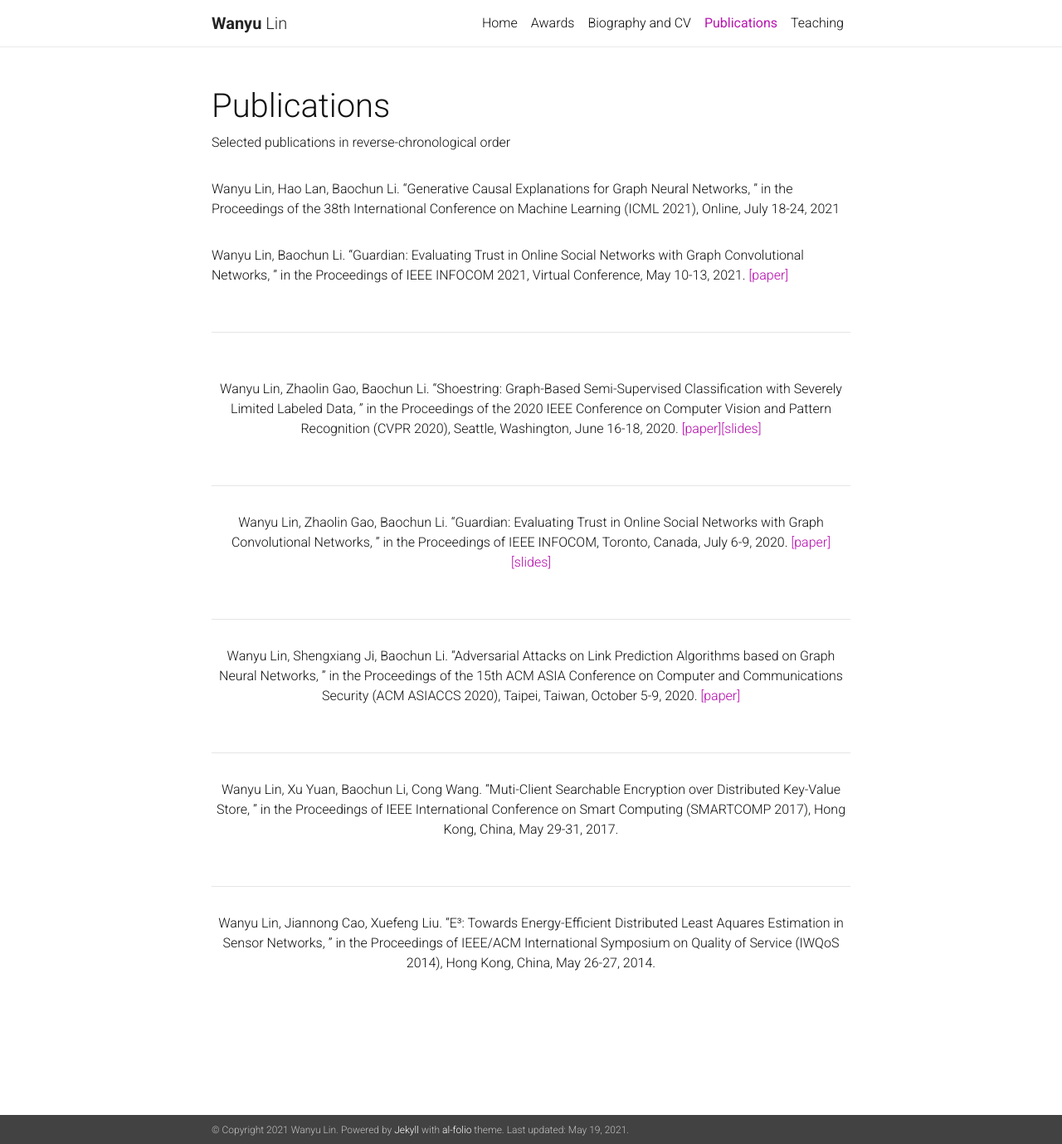
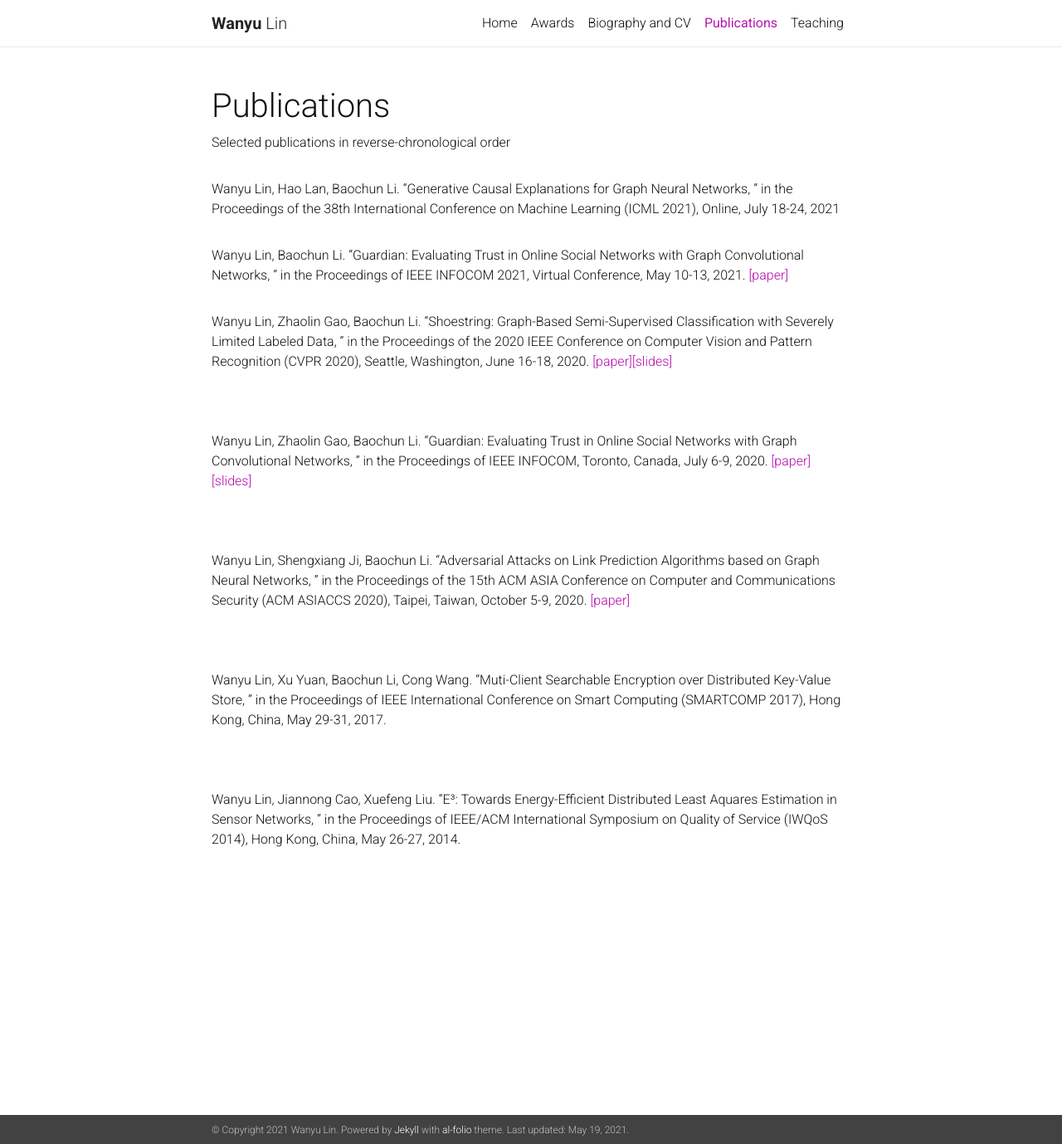
Before and after one commit to wanyu-lin/wanyu-lin.github.io, a Jekyll site: the page built from _pages/publications.md, in a window 1280 px wide and 1379 px high. Shown: the whole window at 83% size. Built offline with Jekyll 4.4.1, drawn with Linux system fonts in a browser that asks for light colours; nearby versions of some CDN libraries; a style sheet for code colours, icons or effects is not loaded.

Commit message:
Update publications.md

```diff
--- a/_pages/publications.md
+++ b/_pages/publications.md
@@ -15,29 +15,24 @@
 <div class="publications">
 <p style="width:100%">Wanyu Lin, Baochun Li. &#8220;Guardian: Evaluating Trust in Online Social Networks with Graph Convolutional Networks, &#8221; in the Proceedings of IEEE INFOCOM 2021, Virtual Conference, May 10-13, 2021. <a href="../assets/publications/wlin-infocom21.pdf">[paper]</a></p>
 </div>
+<!-- shoestring -->
+<div class="publications">
+<p style="width:100%">Wanyu Lin, Zhaolin Gao, Baochun Li. &#8220;Shoestring: Graph-Based Semi-Supervised Classification with Severely Limited Labeled Data, &#8221; in the Proceedings of the 2020 IEEE Conference on Computer Vision and Pattern Recognition (CVPR 2020), Seattle, Washington, June 16-18, 2020. <a href="../assets/publications/wlin-cvpr20.pdf">[paper]</a><a href="../assets/publications/wlin-cvpr20-slides.pdf">[slides]</a></p>
 <br>
-<hr>
-<!-- shoestring -->
-<div class="publications" style="text-align: center;">
-<p style="width:100%;  margin- right:5px;margin-top:5px;"><br>Wanyu Lin, Zhaolin Gao, Baochun Li. &#8220;Shoestring: Graph-Based Semi-Supervised Classification with Severely Limited Labeled Data, &#8221; in the Proceedings of the 2020 IEEE Conference on Computer Vision and Pattern Recognition (CVPR 2020), Seattle, Washington, June 16-18, 2020. <a href="../assets/publications/wlin-cvpr20.pdf">[paper]</a><a href="../assets/publications/wlin-cvpr20-slides.pdf">[slides]</a></p>
-<br>
-<hr>
 <!-- Guardian -->
 <div class="publications">
 <p style="width:100%">Wanyu Lin, Zhaolin Gao, Baochun Li. &#8220;Guardian: Evaluating Trust in Online Social Networks with Graph Convolutional Networks, &#8221; in the Proceedings of IEEE INFOCOM, Toronto, Canada, July 6-9, 2020.  <a href="../assets/publications/wlin-infocom20.pdf">[paper]</a><a href="../assets/publications/wlin-infocom20-slides.pdf">[slides]</a></p>
 </div>
 <br>
-<hr>
-<!-- adversarial attacks -->
-<div class="publications" style="text-align: center;">
+
+<div class="publications">
 <p style="width:100%">Wanyu Lin, Shengxiang Ji, Baochun Li. &#8220;Adversarial Attacks on Link Prediction Algorithms based on Graph Neural Networks, &#8221; in the Proceedings of the 15th ACM ASIA Conference on Computer and Communications Security (ACM ASIACCS 2020), Taipei, Taiwan, October 5-9, 2020. <a href="../assets/publications/wlin-asiaccs20.pdf">[paper]</a></p>
 <br>
-<hr>
+
 <div class="publications">
 <p style="width:100%">Wanyu Lin, Xu Yuan, Baochun Li, Cong Wang. &#8220;Muti-Client Searchable Encryption over Distributed Key-Value Store, &#8221; in the Proceedings of IEEE International Conference on Smart Computing (SMARTCOMP 2017), Hong Kong, China, May 29-31, 2017.</p>
 </div>
 <br>
-<hr>
 <!-- Towards Energy-->
 <div class="publications">
 <p style="width:100%">Wanyu Lin, Jiannong Cao, Xuefeng Liu. &#8220;E³: Towards Energy-Efficient Distributed Least Aquares Estimation in Sensor Networks, &#8221; in the Proceedings of IEEE/ACM International Symposium on Quality of Service (IWQoS 2014), Hong Kong, China, May 26-27, 2014.</p>
```
